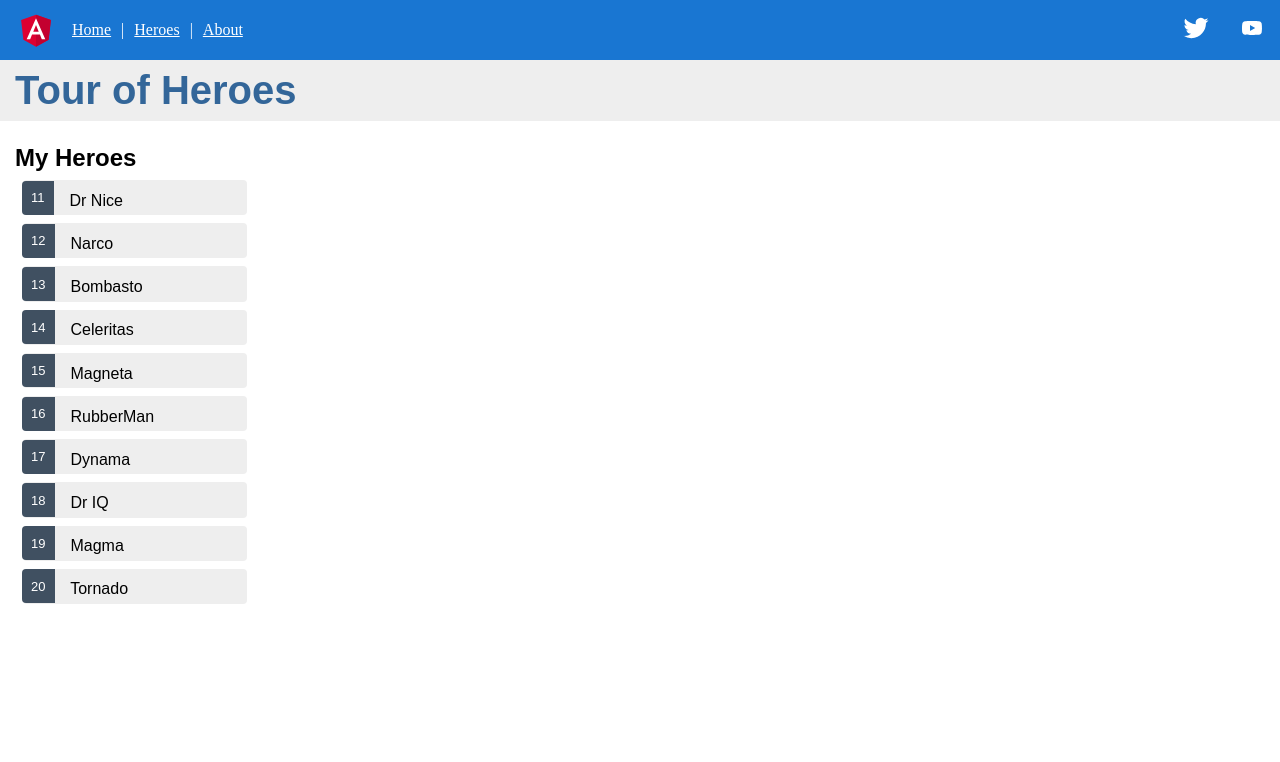
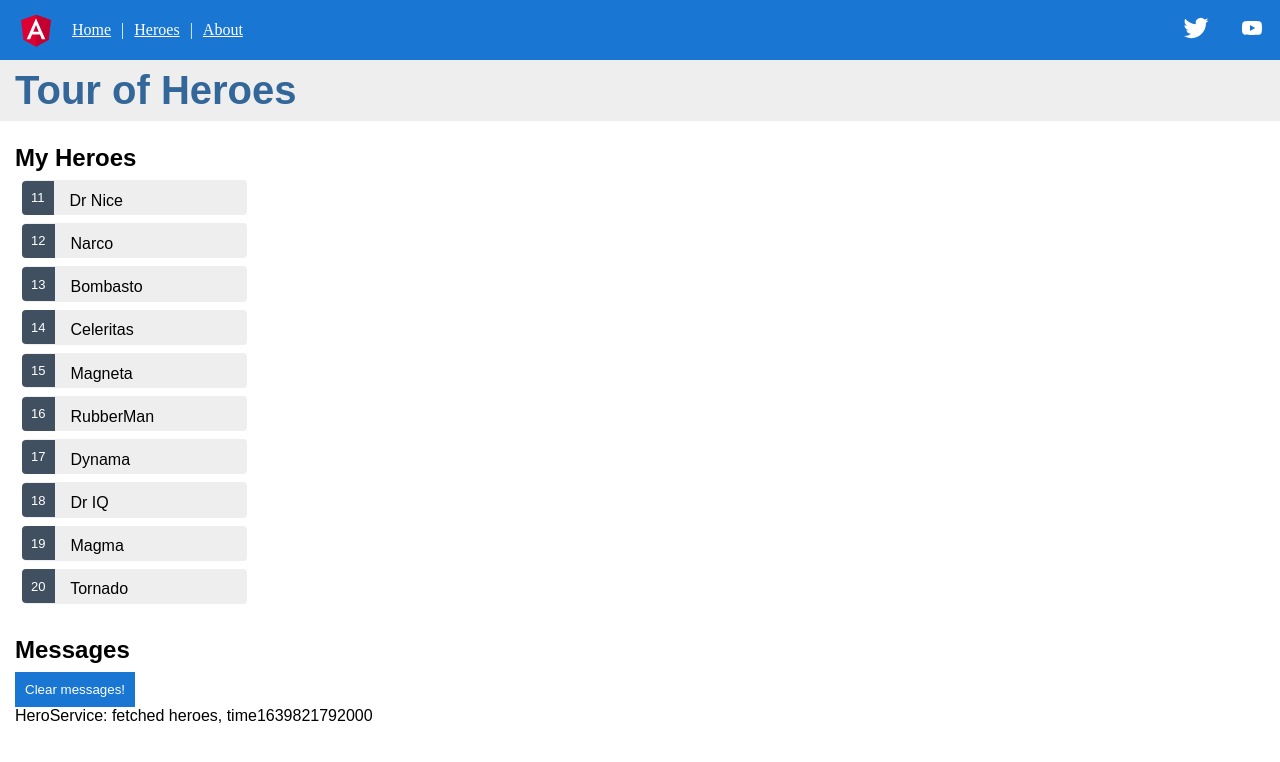
Before and after one commit to davidkoojohn/angular-website, an Angular app: page /heroes in a window 1280 px wide. Shown: the top 762 px of the page. Built offline with nearby package versions, Linux system fonts and the light colour scheme.

Commit message:
create message component & message service

```diff
--- a/src/app/app.module.ts
+++ b/src/app/app.module.ts
@@ -19,6 +19,7 @@ import { AboutInfoComponent } from './about-info/about-info.component';
 import { HeroesComponent } from './heroes/heroes.component';
 import { HeroesMainComponent } from './heroes-main/heroes-main.component';
 import { HeroesDetailComponent } from './heroes-detail/heroes-detail.component';
+import { HeroesMessagesComponent } from './heroes-messages/heroes-messages.component';
 
 @NgModule({
   declarations: [
@@ -37,6 +38,7 @@ import { HeroesDetailComponent } from './heroes-detail/heroes-detail.component';
     HeroesComponent,
     HeroesMainComponent,
     HeroesDetailComponent,
+    HeroesMessagesComponent,
   ],
   imports: [
     BrowserModule,
--- a/src/app/heroes-main/heroes-main.component.ts
+++ b/src/app/heroes-main/heroes-main.component.ts
@@ -1,6 +1,7 @@
 import { Component, OnInit } from '@angular/core';
 import { IHero } from "../hero"
 import { HeroService } from "../service/hero.service"
+import { MessageService } from "../service/message.service"
 
 @Component({
   selector: 'app-heroes-main',
@@ -10,7 +11,8 @@ import { HeroService } from "../service/hero.service"
 export class HeroesMainComponent implements OnInit {
 
   constructor(
-    private heroService: HeroService // 注入点
+    private heroService: HeroService, // 注入点
+    private messageService: MessageService
   ) { }
 
   heroes: IHero[] = [];
@@ -24,6 +26,7 @@ export class HeroesMainComponent implements OnInit {
   selectedHero?: IHero;
   handleSelect(hero: IHero): void {
     this.selectedHero = hero
+    this.messageService.add(`HeroesComponent: Selected hero id=${hero.id}`)
   }
 
   ngOnInit(): void {
--- /dev/null
+++ b/src/app/heroes-messages/heroes-messages.component.html
@@ -0,0 +1,7 @@
+<div *ngIf="messageService.message.length">
+  <h2>Messages</h2>
+  <button (click)="messageService.clear()">Clear messages!</button>
+  <div *ngFor="let item of messageService.message">
+    {{ item }}
+  </div>
+</div>
--- /dev/null
+++ b/src/app/heroes-messages/heroes-messages.component.ts
@@ -0,0 +1,18 @@
+import { Component, OnInit } from '@angular/core';
+import { MessageService } from "../service/message.service"
+
+@Component({
+  selector: 'app-heroes-messages',
+  templateUrl: './heroes-messages.component.html',
+  styleUrls: ['./heroes-messages.component.less']
+})
+export class HeroesMessagesComponent implements OnInit {
+
+  constructor(
+    public messageService: MessageService
+  ) { }
+
+  ngOnInit(): void {
+  }
+
+}
--- a/src/app/heroes/heroes.component.html
+++ b/src/app/heroes/heroes.component.html
@@ -3,4 +3,5 @@
 </header>
 <main>
   <app-heroes-main></app-heroes-main>
+  <app-heroes-messages></app-heroes-messages>
 </main>
--- a/src/app/service/hero.service.ts
+++ b/src/app/service/hero.service.ts
@@ -2,17 +2,22 @@ import { Injectable } from '@angular/core';
 import { Observable, of } from "rxjs"
 import { IHero } from "../hero"
 import { HEROES } from "../mock-heroes"
+import { MessageService } from './message.service';
+
 
 @Injectable({
   providedIn: 'root'
 })
 export class HeroService {
 
-  constructor() { }
+  constructor(
+    private messageService: MessageService
+  ) { }
 
   // getHeroes(): IHero[] {
   getHeroes(): Observable<IHero[]> {
     const heroes = of(HEROES) // of(HEROES) 会返回一个 Observable<Hero[]>
+    this.messageService.add('HeroService: fetched heroes, time'+Date.now())
     return heroes
   }
 }
--- /dev/null
+++ b/src/app/service/message.service.ts
@@ -0,0 +1,18 @@
+import { Injectable } from '@angular/core';
+
+@Injectable({
+  providedIn: 'root'
+})
+export class MessageService {
+
+  constructor() { }
+
+  message: string[] = []
+  add(message: string): void {
+    this.message.push(message)
+  }
+
+  clear() {
+    this.message = []
+  }
+}
```
Also changed, not shown: src/app/heroes-messages/heroes-messages.component.less (added), 2 other files (tests, documents, lock files or other folders).
